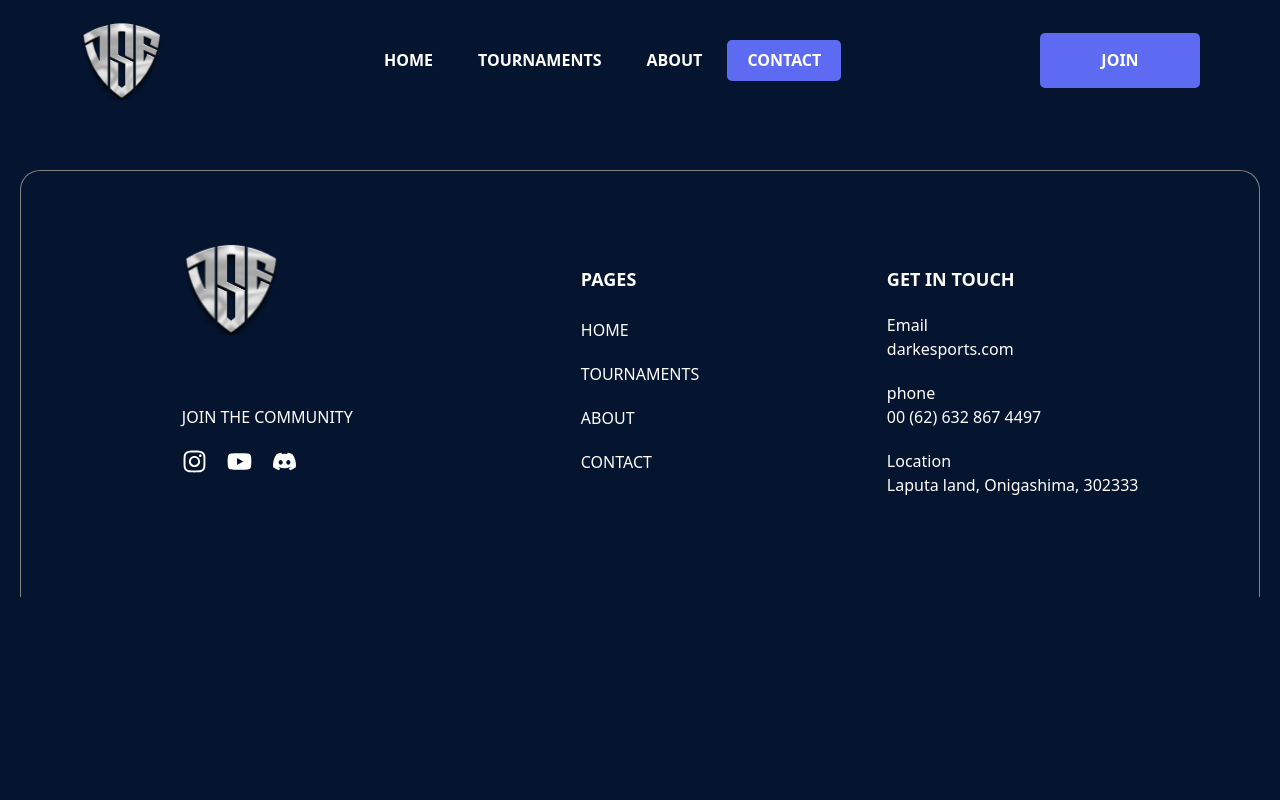
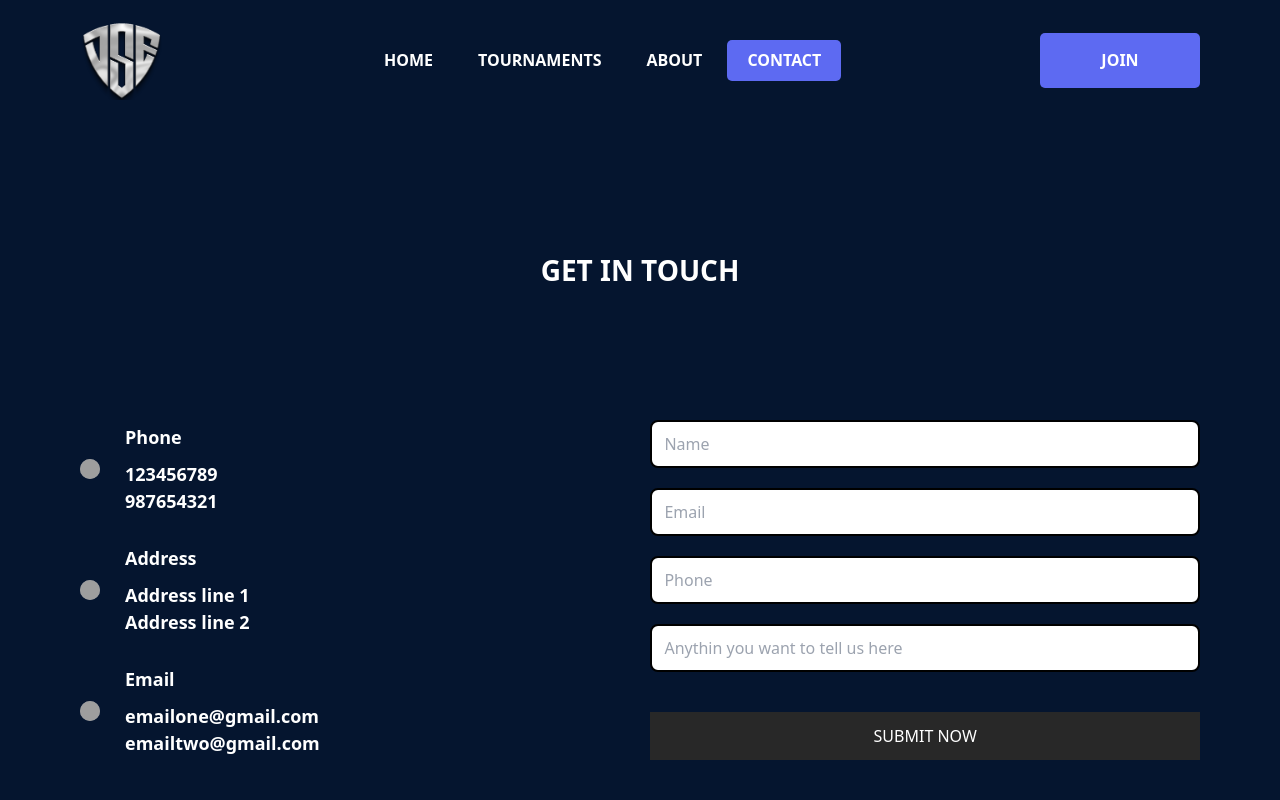
Before and after one commit to amuwal/esports-community-website, a React (Create React App) app: page /contact in a window 1280 px wide. Shown: the top 800 px of the page. Built offline with nearby package versions, Linux system fonts and the light colour scheme; grey boxes are pictures that could not be loaded.

Commit message:
Create the contact page structure

```diff
--- /dev/null
+++ b/src/pages/contact/components/contact-form.js
@@ -0,0 +1,33 @@
+import styled from "styled-components";
+
+export default function ContactForm() {
+  return (
+    <>
+      <div className="flex flex-col gap-[20px] flex-grow">
+        <ContactInput placeholder="Name" />
+        <ContactInput placeholder="Email" />
+        <ContactInput placeholder="Phone" />
+        <ContactInput placeholder="Anythin you want to tell us here" />
+        <SubmitButton>Submit Now</SubmitButton>
+      </div>
+    </>
+  );
+}
+
+const ContactInput = styled.input`
+  outline: none;
+  color: white;
+  border: 2px solid black;
+  padding: 10px 12px;
+  border-radius: 8px;
+`;
+
+const SubmitButton = styled.button`
+  margin-top: 20px;
+  padding: 12px 20px;
+  display: flex;
+  justify-content: center;
+  text-transform: uppercase;
+  color: white;
+  background-color: #282828;
+`;
--- /dev/null
+++ b/src/pages/contact/components/contact-info.js
@@ -0,0 +1,56 @@
+export default function ContactInfo() {
+  return (
+    <>
+      <div className="flex flex-col items-start justify-center flex-grow gap-[30px]">
+        <div className="flex items-center gap-[25px] text-white">
+          <div>
+            <img
+              className="h-[20px] w-[20px] rounded-full bg-gray-500"
+              src="https://assets.website-files.com/61a231a8d3ce910c73d1c543/61acbfb497cd8f66f0a75a43_email.png"
+              alt="Email"
+            />
+          </div>
+          <div className="flex flex-col gap-[10px] text-[18px] font-bold">
+            <div className="">Phone</div>
+            <div className="flex flex-col">
+              <p>123456789</p>
+              <p>987654321</p>
+            </div>
+          </div>
+        </div>
+        <div className="flex items-center gap-[25px] text-white">
+          <div>
+            <img
+              className="h-[20px] w-[20px] rounded-full bg-gray-500"
+              src="https://assets.website-files.com/61a231a8d3ce910c73d1c543/61acbfb497cd8f66f0a75a43_email.png"
+              alt="Email"
+            />
+          </div>
+          <div className="flex flex-col gap-[10px] text-[18px] font-bold">
+            <div className="">Address</div>
+            <div className="flex flex-col">
+              <p>Address line 1</p>
+              <p>Address line 2</p>
+            </div>
+          </div>
+        </div>
+        <div className="flex items-center gap-[25px] text-white">
+          <div>
+            <img
+              className="h-[20px] w-[20px] rounded-full bg-gray-500"
+              src="https://assets.website-files.com/61a231a8d3ce910c73d1c543/61acbfb497cd8f66f0a75a43_email.png"
+              alt="Email"
+            />
+          </div>
+          <div className="flex flex-col gap-[10px] text-[18px] font-bold">
+            <div className="">Email</div>
+            <div className="flex flex-col">
+              <p>emailone@gmail.com</p>
+              <p>emailtwo@gmail.com</p>
+            </div>
+          </div>
+        </div>
+      </div>
+    </>
+  );
+}
--- a/src/pages/contact/index.js
+++ b/src/pages/contact/index.js
@@ -1,10 +1,37 @@
 import Footer from "../../shared/components/Footer/index.js";
 import Header from "../../shared/components/Header/index.js";
+import ContactForm from "./components/contact-form.js";
+import styled from "styled-components";
+import ContactInfo from "./components/contact-info.js";
 export default function Contact() {
   return (
     <>
       <Header />
+      <TopSection>get in touch</TopSection>
+      <MidSection>
+        <ContactInfo />
+        <ContactForm />
+      </MidSection>
       <Footer />
     </>
   );
 }
+
+const TopSection = styled.div`
+  display: flex;
+  justify-content: center;
+  align-items: center;
+  color: white;
+  height: 300px;
+  font-size: 28px;
+  font-weight: bolder;
+  text-transform: uppercase;
+`;
+
+const MidSection = styled.div`
+  display: flex;
+  margin: 0 80px;
+  justify-content: space-evenly;
+  align-items: center;
+  gap: 40px;
+`;
```
